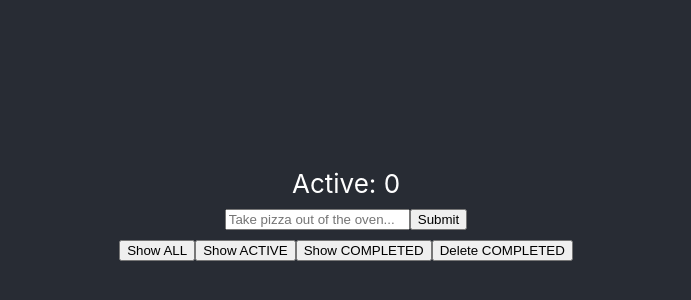
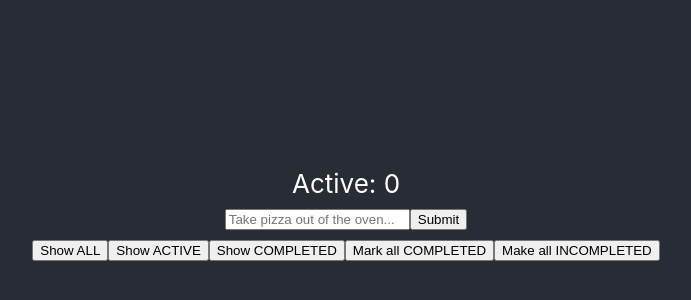
Before and after one commit to chrisngyn/Forget-Me-Not, a React (Create React App) app: page / in a window 1280 px wide. Shown: the part 186-486 px from the top of the page, without its empty margins (294-985 px from the left). Built offline with nearby package versions, Linux system fonts and the light colour scheme.

Commit message:
completed toggle all on off

```diff
--- a/src/Components/TodoList.js
+++ b/src/Components/TodoList.js
@@ -12,7 +12,7 @@ Todo List app requirements - courtesy of https://www.youtube.com/watch?v=I6IY2Tq
 5. filter all / complete / active
 6. delete entries
 7. delete all completed ones - this option is only available if at least one IS completed
-8. button to toggle all on / off
+8. button to toggle all to complete / all to incomplete
 */
 
 export default class TodoList extends React.Component {
@@ -73,6 +73,26 @@ export default class TodoList extends React.Component {
         })
     }
 
+    makeComplete = () => {
+        this.setState({
+            entries: this.state.entries.map(element => ({
+                id: element.id,
+                text: element.text,
+                complete: true
+            }))
+        })
+    }
+
+    makeIncomplete = () => {
+        this.setState({
+            entries: this.state.entries.map(element => ({
+                id: element.id,
+                text: element.text,
+                complete: false
+            }))
+        })
+    }
+
     deleteComplete = () => {
         this.setState({
             entries: this.state.entries.filter(element => element.complete === false)
@@ -106,8 +126,16 @@ export default class TodoList extends React.Component {
                     <button onClick={this.toggleAll}>Show ALL</button>
                     <button onClick={this.toggleActive}>Show ACTIVE</button>
                     <button onClick={this.toggleComplete}>Show COMPLETED</button>
-                    <button onClick={this.deleteComplete}>Delete COMPLETED</button>
+                    <button onClick={this.makeComplete}>Mark all COMPLETED</button>
+                    <button onClick={this.makeIncomplete}>Make all INCOMPLETED</button>
                 </div>
+
+                {
+                    this.state.entries.filter(e => e.complete).length ? // if there IS a length to the number of completed todos, render. else, don't
+                    <div>
+                        <button onClick={this.deleteComplete}>Delete COMPLETED</button>
+                    </div> : null
+                }
 
 
                 {
```
